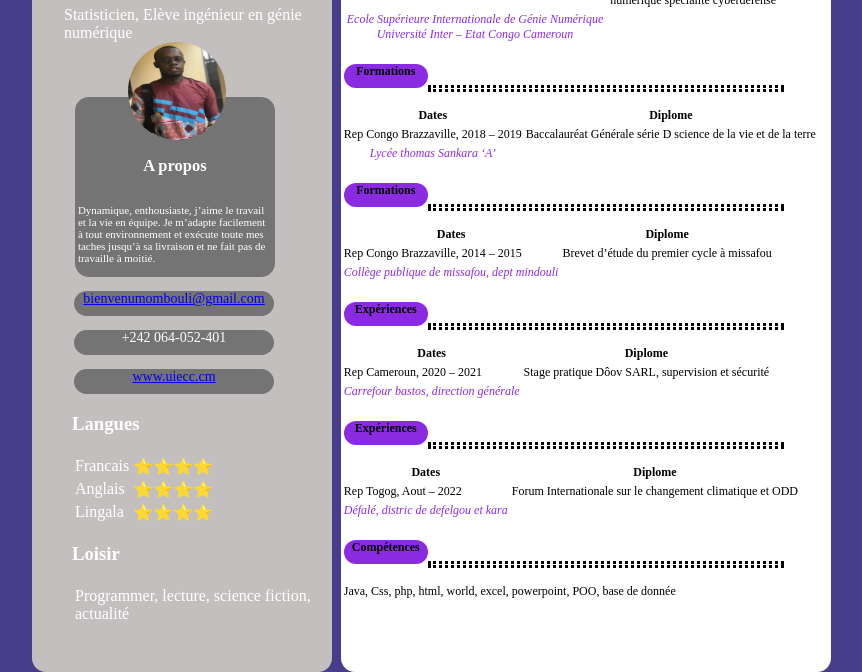
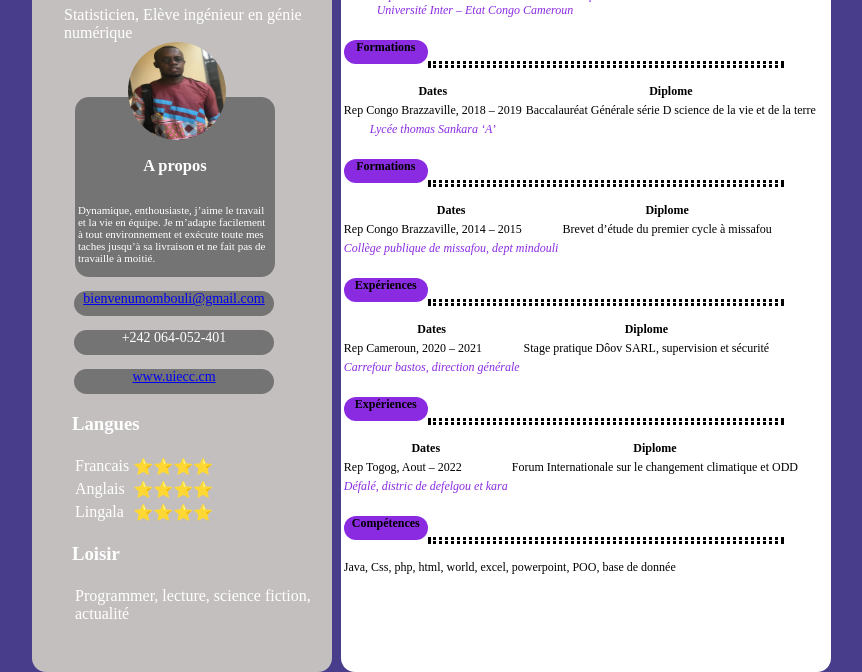
Before and after one commit to welcome-B/monCV, a plain HTML site: page index.html in a window 1280 px wide. Shown: the part 149-821 px from the top of the page, without its empty margins (80-942 px from the left). Drawn offline with Linux system fonts and the light colour scheme.

Commit message:
Update style.css

```diff
--- a/css/style.css
+++ b/css/style.css
@@ -161,6 +161,6 @@ tfoot{
 .loisir{
     margin-left: 2.5em;
 }
-.formations{
+/* .formations{
     padding-top: 2em;
-}
+} */
```
